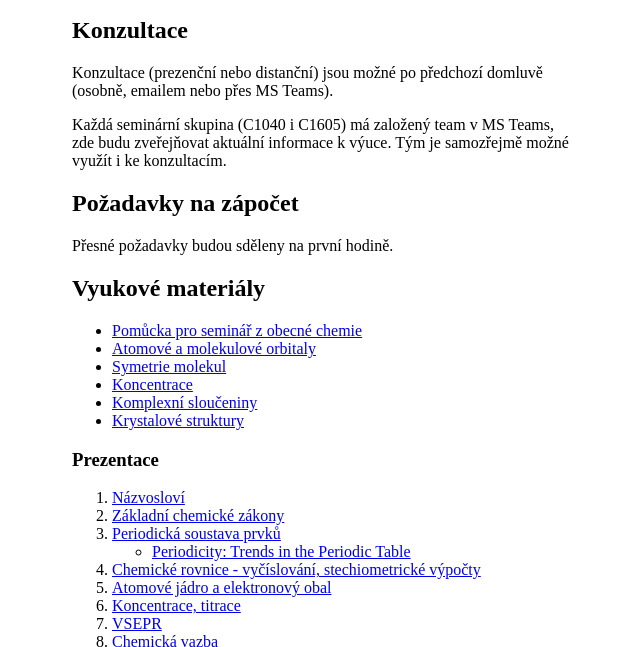
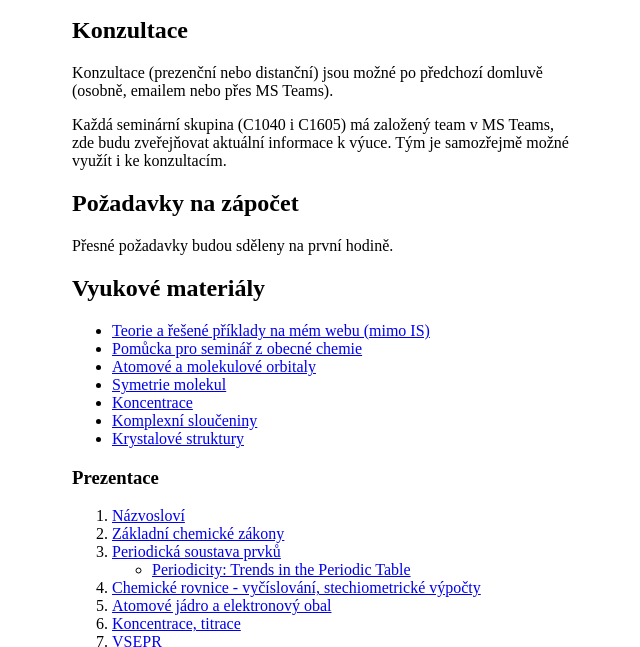
Before and after one commit to moraveczd/C1040-web, a plain HTML site: page index.html in a window 1280 px wide. Shown: the part 97-744 px from the top of the page, without its empty margins (318-958 px from the left). Drawn offline with Linux system fonts and the light colour scheme.

Commit message:
Update index.html
+link na web

```diff
--- a/index.html
+++ b/index.html
@@ -41,6 +41,7 @@ Každá seminární skupina (C1040 i C1605) má založený team v MS Teams, zde
 <h2>Vyukové materiály</h2>
 <p>
 <ul>
+    <li><a href="https://z-moravec.net/chemie/zaklady-chemie/" class="okno" target="_blank">Teorie a řešené příklady na mém webu (mimo IS)</a></li>
     <li><a href="POMUCKA_PRO_SEMINAR_Z_OBECNE_CHEMIE_2012.pdf" class="okno" target="_blank">Pomůcka pro seminář z obecné chemie</a></li>
     <li><a href="orbitaly.html" class="okno">Atomové a molekulové orbitaly</a></li>
     <li><a href="https://symotter.org/gallery" class="okno" target="_blank">Symetrie molekul</a></li>
```
